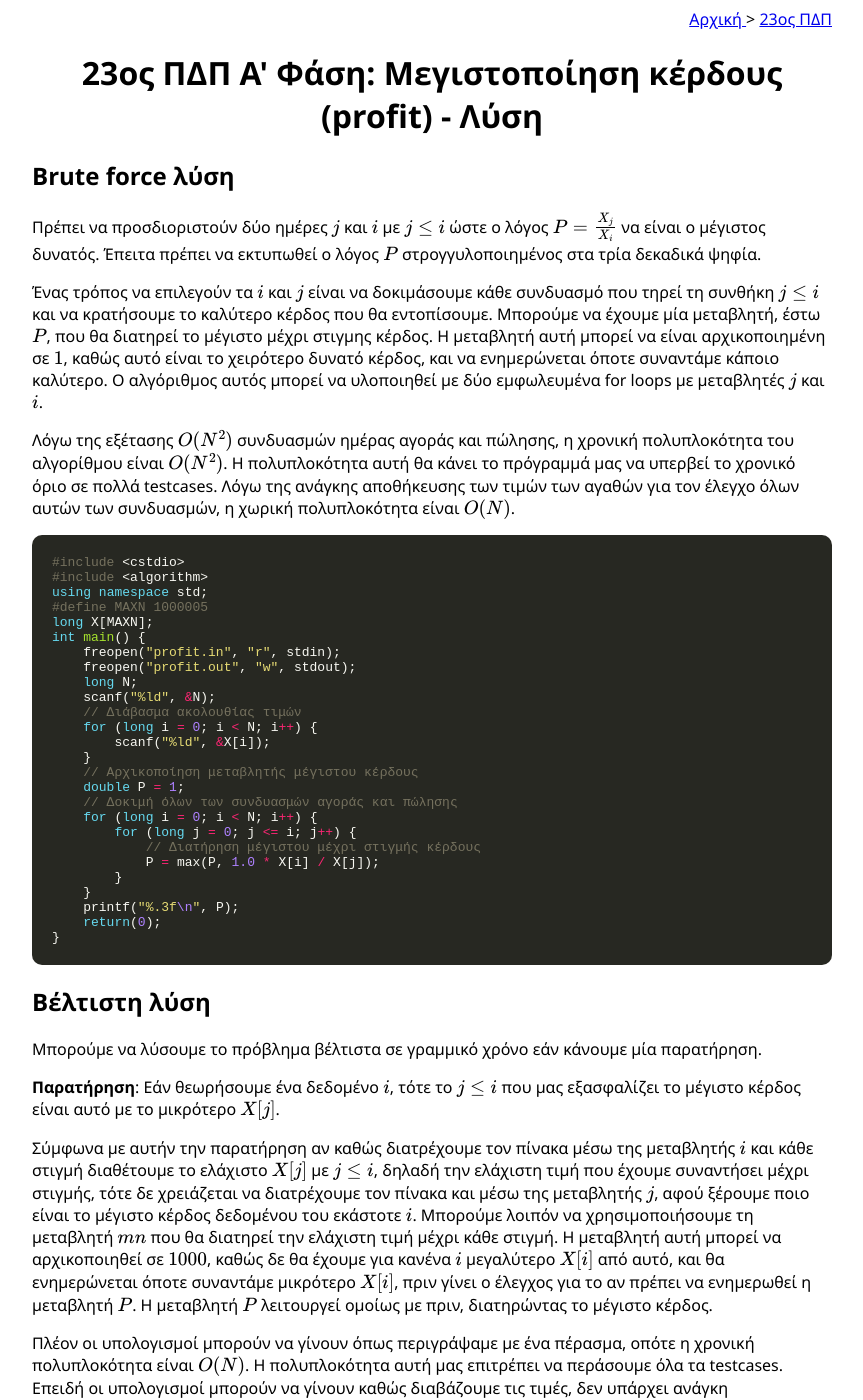
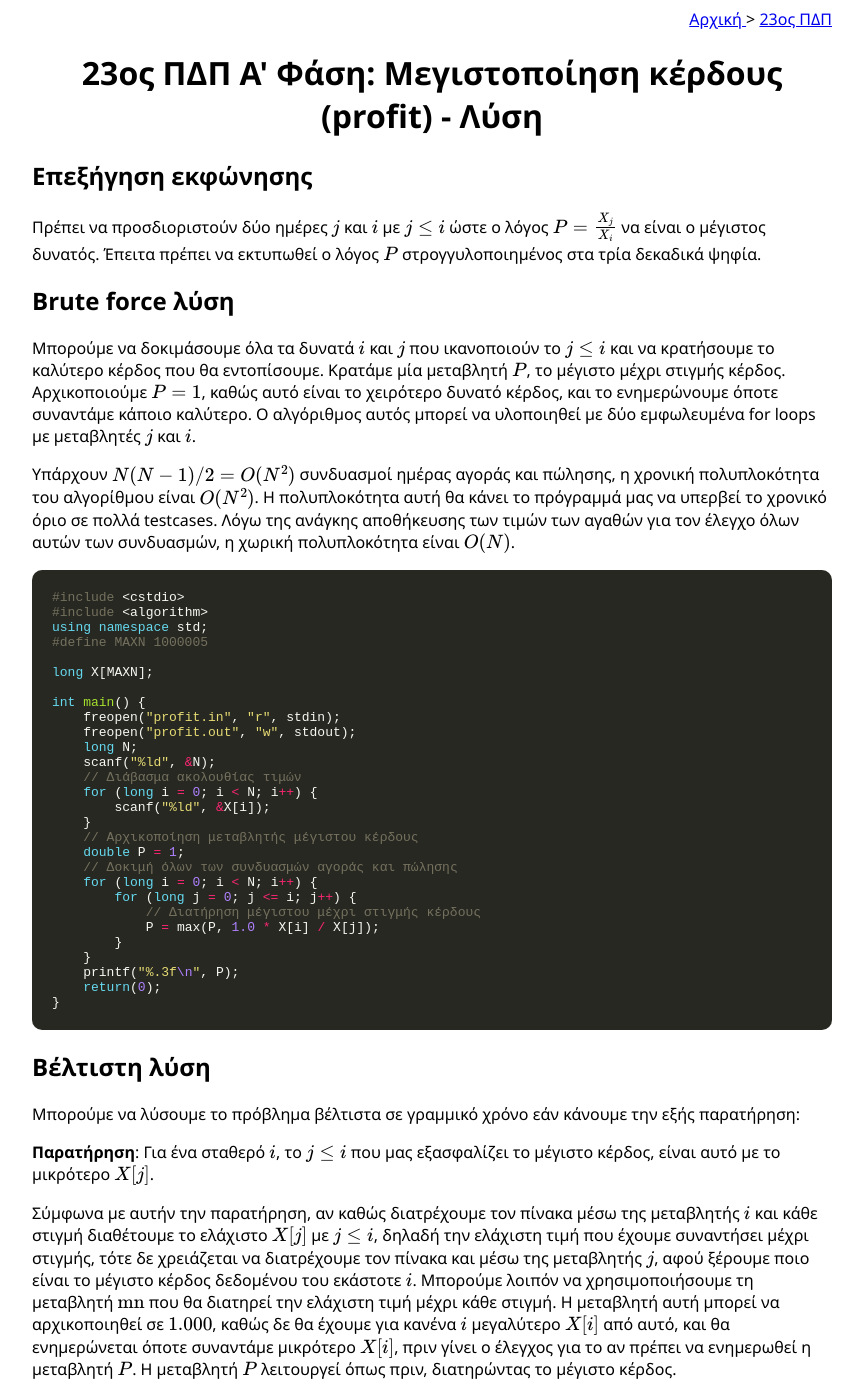
Before and after one commit to pdp-archive/pdp-archive.github.io, a Jekyll site: the page built from contests/_23-PDP/a-profit-solution.md, in a window 1280 px wide and 1400 px high. Shown: the whole window, without its empty margins (208-1071 px from the left). Built offline with Jekyll 4.4.1, drawn with Linux system fonts in a browser that asks for light colours; formulas are drawn with MathJax 3; some of the changed text lies outside the part shown.

Commit message:
Μικρές αλλαγές στη διατύπωση και διόρθωση ορθογραφικών

````diff
--- a/contests/_23-PDP/a-profit-solution.md
+++ b/contests/_23-PDP/a-profit-solution.md
@@ -3,20 +3,24 @@ layout: solution
 codename: profit
 ---
 
-## Brute force λύση
+## Επεξήγηση εκφώνησης
 
 Πρέπει να προσδιοριστούν δύο ημέρες $$j$$ και $$i$$ με $$j \leq i$$ ώστε ο λόγος $$P = \frac{X_j}{X_i}$$ να είναι ο μέγιστος δυνατός. Έπειτα πρέπει να εκτυπωθεί ο λόγος $$P$$ στρογγυλοποιημένος στα τρία δεκαδικά ψηφία.
 
-Ένας τρόπος να επιλεγούν τα $$i$$ και $$j$$ είναι να δοκιμάσουμε κάθε συνδυασμό που τηρεί τη συνθήκη $$j \leq i$$ και να κρατήσουμε το καλύτερο κέρδος που θα εντοπίσουμε. Μπορούμε να έχουμε μία μεταβλητή, έστω $$P$$, που θα διατηρεί το μέγιστο μέχρι στιγμης κέρδος. Η μεταβλητή αυτή μπορεί να είναι αρχικοποιημένη σε $$1$$, καθώς αυτό είναι το χειρότερο δυνατό κέρδος, και να ενημερώνεται όποτε συναντάμε κάποιο καλύτερο. Ο αλγόριθμος αυτός μπορεί να υλοποιηθεί με δύο εμφωλευμένα for loops με μεταβλητές $$j$$ και $$i$$.
+## Brute force λύση
 
-Λόγω της εξέτασης $$O(N^2)$$ συνδυασμών ημέρας αγοράς και πώλησης, η χρονική πολυπλοκότητα του αλγορίθμου είναι $$O(N^2)$$. Η πολυπλοκότητα αυτή θα κάνει το πρόγραμμά μας να υπερβεί το χρονικό όριο σε πολλά testcases. Λόγω της ανάγκης αποθήκευσης των τιμών των αγαθών για τον έλεγχο όλων αυτών των συνδυασμών, η χωρική πολυπλοκότητα είναι $$O(N)$$.
+Μπορούμε να δοκιμάσουμε όλα τα δυνατά $$i$$ και $$j$$ που ικανοποιούν το $$j \leq i$$ και να κρατήσουμε το καλύτερο κέρδος που θα εντοπίσουμε. Κρατάμε μία μεταβλητή $$P$$, το μέγιστο μέχρι στιγμής κέρδος. Αρχικοποιούμε $$P = 1$$, καθώς αυτό είναι το χειρότερο δυνατό κέρδος, και το ενημερώνουμε όποτε συναντάμε κάποιο καλύτερο. Ο αλγόριθμος αυτός μπορεί να υλοποιηθεί με δύο εμφωλευμένα for loops με μεταβλητές $$j$$ και $$i$$.
+
+Υπάρχουν $$N(N-1)/2 = O(N^2)$$ συνδυασμοί ημέρας αγοράς και πώλησης, η χρονική πολυπλοκότητα του αλγορίθμου είναι $$O(N^2)$$. Η πολυπλοκότητα αυτή θα κάνει το πρόγραμμά μας να υπερβεί το χρονικό όριο σε πολλά testcases. Λόγω της ανάγκης αποθήκευσης των τιμών των αγαθών για τον έλεγχο όλων αυτών των συνδυασμών, η χωρική πολυπλοκότητα είναι $$O(N)$$.
 
 ```c++
 #include <cstdio>
 #include <algorithm>
 using namespace std;
 #define MAXN 1000005
+
 long X[MAXN];
+
 int main() {
     freopen("profit.in", "r", stdin);
     freopen("profit.out", "w", stdout);
@@ -42,13 +46,13 @@ int main() {
 
 ## Βέλτιστη λύση
 
-Μπορούμε να λύσουμε το πρόβλημα βέλτιστα σε γραμμικό χρόνο εάν κάνουμε μία παρατήρηση.
+Μπορούμε να λύσουμε το πρόβλημα βέλτιστα σε γραμμικό χρόνο εάν κάνουμε την εξής παρατήρηση:
 
-**Παρατήρηση**: Εάν θεωρήσουμε ένα δεδομένο $$i$$, τότε το $$j \leq i$$ που μας εξασφαλίζει το μέγιστο κέρδος είναι αυτό με το μικρότερο $$X[j]$$.
+**Παρατήρηση**: Για ένα σταθερό $$i$$, το $$j \leq i$$ που μας εξασφαλίζει το μέγιστο κέρδος, είναι αυτό με το μικρότερο $$X[j]$$.
 
-Σύμφωνα με αυτήν την παρατήρηση αν καθώς διατρέχουμε τον πίνακα μέσω της μεταβλητής $$i$$ και κάθε στιγμή διαθέτουμε το ελάχιστο $$X[j]$$ με $$j \leq i$$, δηλαδή την ελάχιστη τιμή που έχουμε συναντήσει μέχρι στιγμής, τότε δε χρειάζεται να διατρέχουμε τον πίνακα και μέσω της μεταβλητής $$j$$, αφού ξέρουμε ποιο είναι το μέγιστο κέρδος δεδομένου του εκάστοτε $$i$$. Μπορούμε λοιπόν να χρησιμοποιήσουμε τη μεταβλητή $$mn$$ που θα διατηρεί την ελάχιστη τιμή μέχρι κάθε στιγμή. Η μεταβλητή αυτή μπορεί να αρχικοποιηθεί σε $$1000$$, καθώς δε θα έχουμε για κανένα $$i$$ μεγαλύτερο $$X[i]$$ από αυτό, και θα ενημερώνεται όποτε συναντάμε μικρότερο $$X[i]$$, πριν γίνει ο έλεγχος για το αν πρέπει να ενημερωθεί η μεταβλητή $$P$$. Η μεταβλητή $$P$$ λειτουργεί ομοίως με πριν, διατηρώντας το μέγιστο κέρδος.
+Σύμφωνα με αυτήν την παρατήρηση, αν καθώς διατρέχουμε τον πίνακα μέσω της μεταβλητής $$i$$ και κάθε στιγμή διαθέτουμε το ελάχιστο $$X[j]$$ με $$j \leq i$$, δηλαδή την ελάχιστη τιμή που έχουμε συναντήσει μέχρι στιγμής, τότε δε χρειάζεται να διατρέχουμε τον πίνακα και μέσω της μεταβλητής $$j$$, αφού ξέρουμε ποιο είναι το μέγιστο κέρδος δεδομένου του εκάστοτε $$i$$. Μπορούμε λοιπόν να χρησιμοποιήσουμε τη μεταβλητή $$\mathrm{mn}$$ που θα διατηρεί την ελάχιστη τιμή μέχρι κάθε στιγμή. Η μεταβλητή αυτή μπορεί να αρχικοποιηθεί σε $$1.000$$, καθώς δε θα έχουμε για κανένα $$i$$ μεγαλύτερο $$X[i]$$ από αυτό, και θα ενημερώνεται όποτε συναντάμε μικρότερο $$X[i]$$, πριν γίνει ο έλεγχος για το αν πρέπει να ενημερωθεί η μεταβλητή $$P$$. Η μεταβλητή $$P$$ λειτουργεί όπως πριν, διατηρώντας το μέγιστο κέρδος.
 
-Πλέον οι υπολογισμοί μπορούν να γίνουν όπως περιγράψαμε με ένα πέρασμα, οπότε η χρονική πολυπλοκότητα είναι $$O(N)$$. Η πολυπλοκότητα αυτή μας επιτρέπει να περάσουμε όλα τα testcases. Επειδή οι υπολογισμοί μπορούν να γίνουν καθώς διαβάζουμε τις τιμές, δεν υπάρχει ανάγκη αποθήκευσής τους, οπότε η χωρική πολυπλοκότητα είναι $$O(1)$$.
+Εδώ, οι υπολογισμοί μπορούν να γίνουν όπως περιγράψαμε με ένα πέρασμα, οπότε η χρονική πολυπλοκότητα είναι $$O(N)$$. Η πολυπλοκότητα αυτή μας επιτρέπει να περάσουμε όλα τα testcases. Επειδή οι υπολογισμοί μπορούν να γίνουν καθώς διαβάζουμε τις τιμές, δεν υπάρχει ανάγκη αποθήκευσής τους, η χωρική πολυπλοκότητα είναι $$O(1)$$.
 
 ```c++
 #include <cstdio>
````
